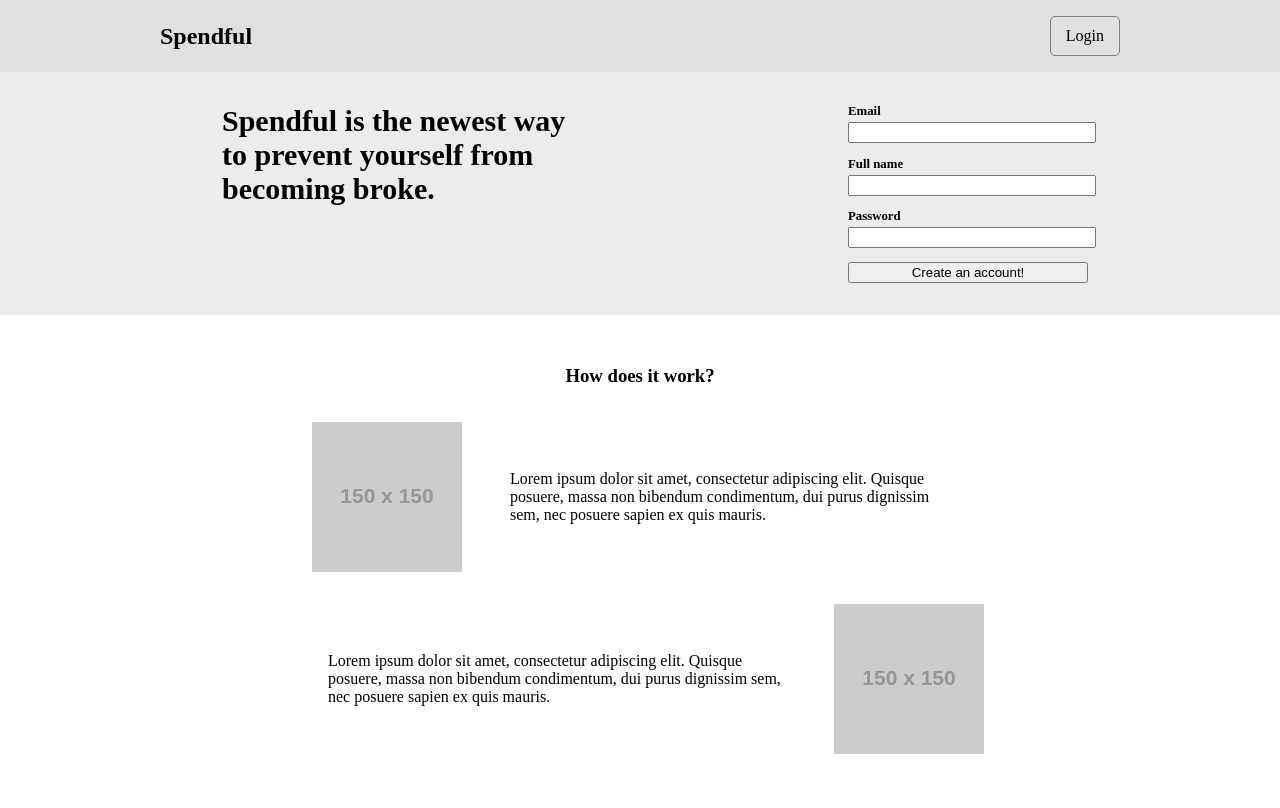
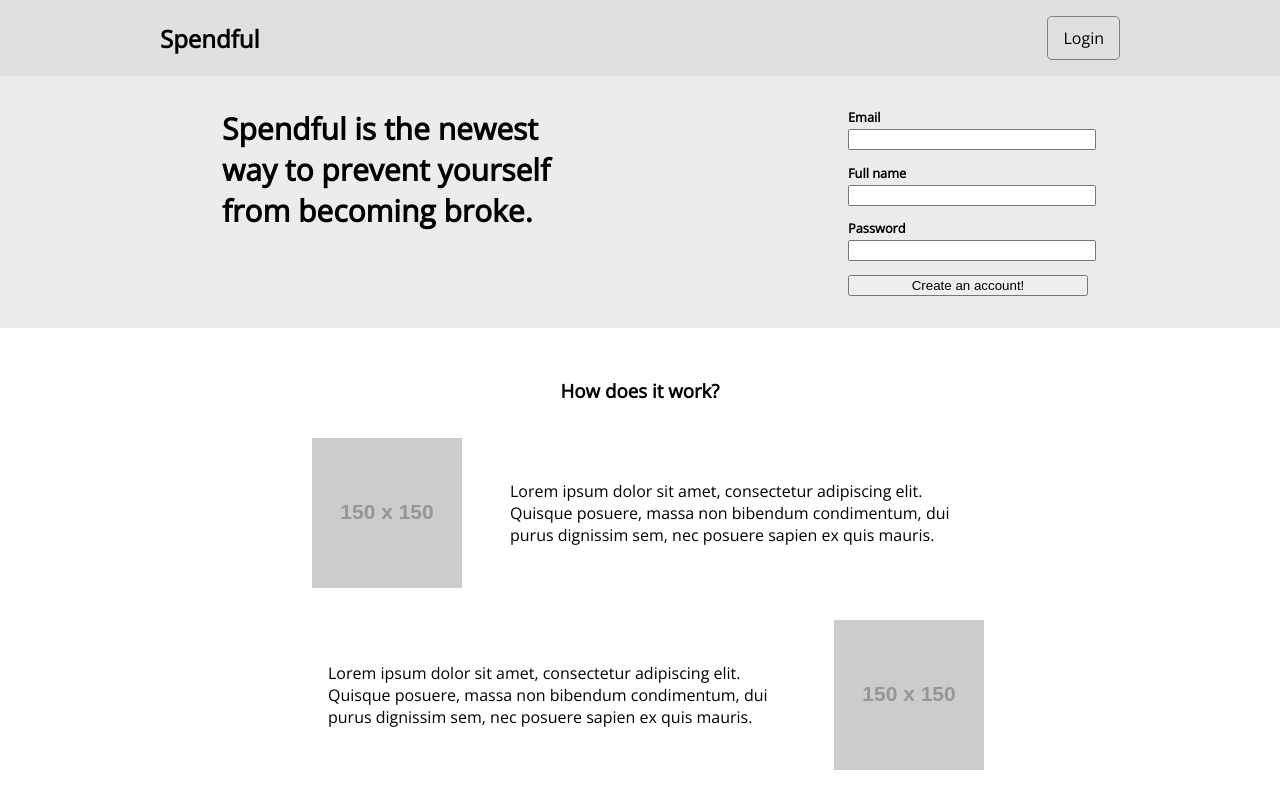
Before and after one commit to thinkful-ei-armadillo/spendful, a React (Create React App) app: page / in a window 1280 px wide. Shown: the top 808 px of the page. Built offline with nearby package versions, Linux system fonts and the light colour scheme.

Commit message:
changed font

```diff
--- a/src/components/App.css
+++ b/src/components/App.css
@@ -1,5 +1,8 @@
+@import url('https://fonts.googleapis.com/css?family=Open+Sans');
+
 body {
   margin: 0;
+  font-family: 'Open Sans', sans-serif;
 }
 
 main {
```
